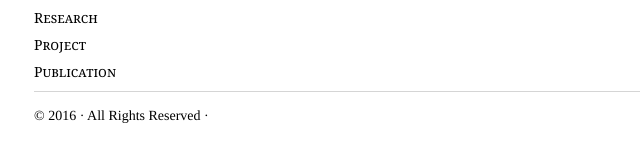
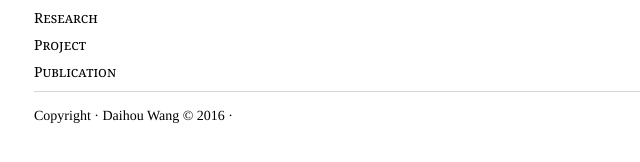
Before and after one commit to Deb25/Deb25.github.io, a Jekyll site: the page index.html, which Jekyll copies as it is, in a window 1280 px wide. Shown: the part 157-319 px from the top of the page, without its empty margins (158-798 px from the left). Built offline with Jekyll 4.4.1, drawn with Linux system fonts in a browser that asks for light colours.

Commit message:
Update index.html

```diff
--- a/index.html
+++ b/index.html
@@ -25,7 +25,7 @@
     		</div><!-- /.blurb -->
 		</div><!-- /.container -->
 		<footer>
-    		<p>© 2016 · All Rights Reserved ·</p>
+    		<p>Copyright · Daihou Wang © 2016 ·</p>
 		</footer>
 	</body>
 </html>
```
